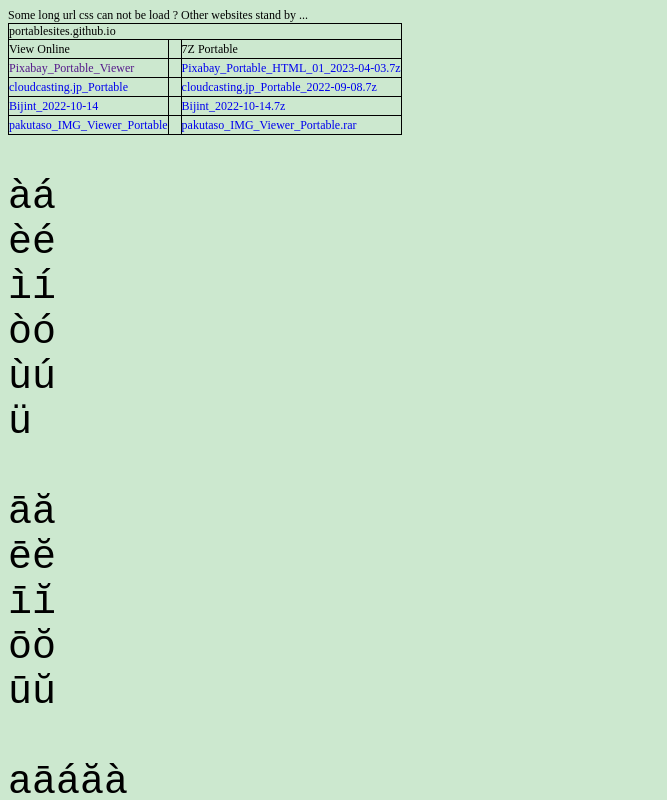
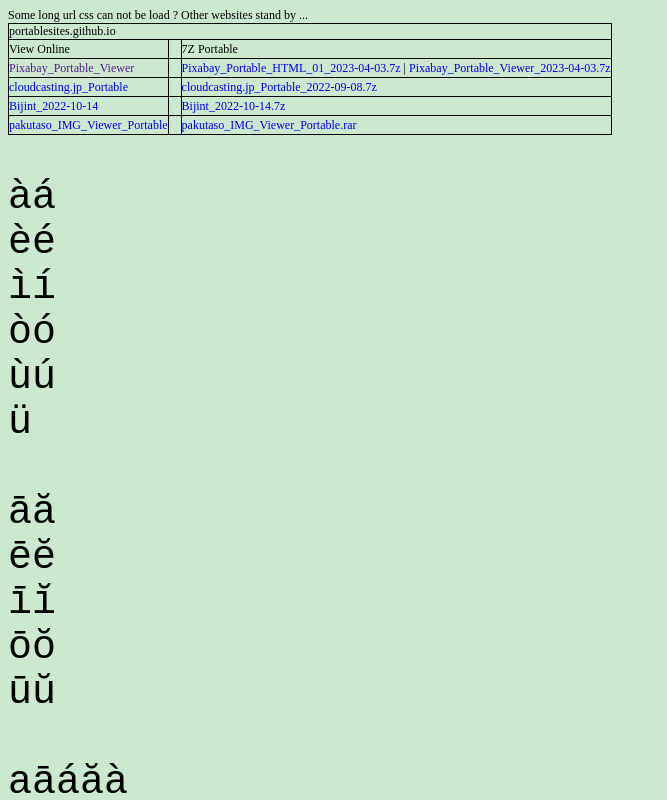
Before and after one commit to offline-site/offline-site.github.io, a plain HTML site: page index.html in a window 1280 px wide. Shown: the top 800 px of the page, without its empty margins (0-667 px from the left). Drawn offline with Linux system fonts and the light colour scheme; files that its build step writes are made by us from their sources; a script that the page names is missing.

Commit message:
Add files via upload

```diff
--- a/index.html
+++ b/index.html
@@ -28,7 +28,10 @@ pre
 	<tr>
 	<td><a href="" target=_blank>Pixabay_Portable_Viewer</a></td>
 	<td>　</td>
-	<td><a href="https://github.com/portablesites/portablesites.github.io/releases/download/Pixabay_Portable_Viewer/Pixabay_Portable_HTML_01_2023-04-03.7z" target=_blank>Pixabay_Portable_HTML_01_2023-04-03.7z</a></td>
+	<td>
+		<a href="https://github.com/portablesites/portablesites.github.io/releases/download/Pixabay_Portable_Viewer/Pixabay_Portable_HTML_01_2023-04-03.7z" target=_blank>Pixabay_Portable_HTML_01_2023-04-03.7z</a> |
+		<a href="https://github.com/portablesites/portablesites.github.io/releases/download/Pixabay_Portable_Viewer/Pixabay_Portable_Viewer_2023-04-03.7z" target=_blank>Pixabay_Portable_Viewer_2023-04-03.7z</a>
+	</td>
 	</tr>
 	<!--==========DIVISION==========-->
 	<tr>
```
